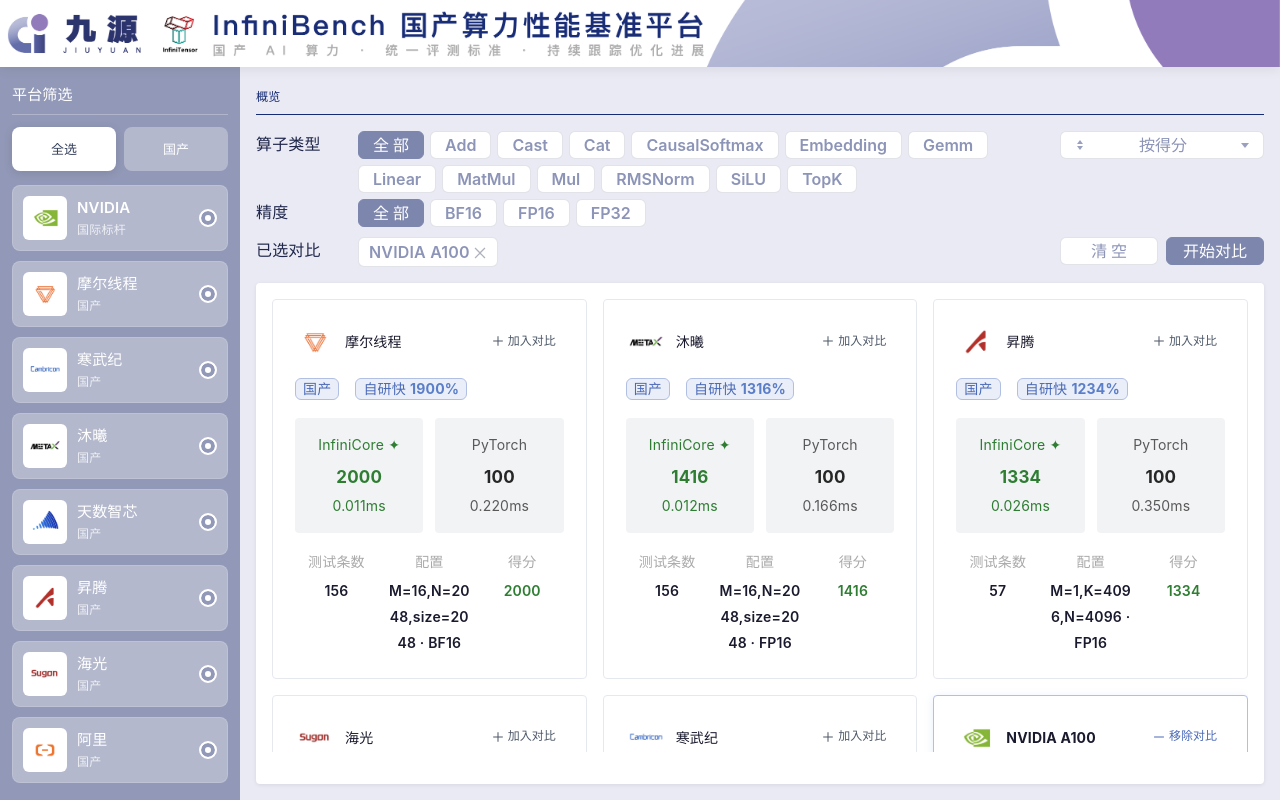
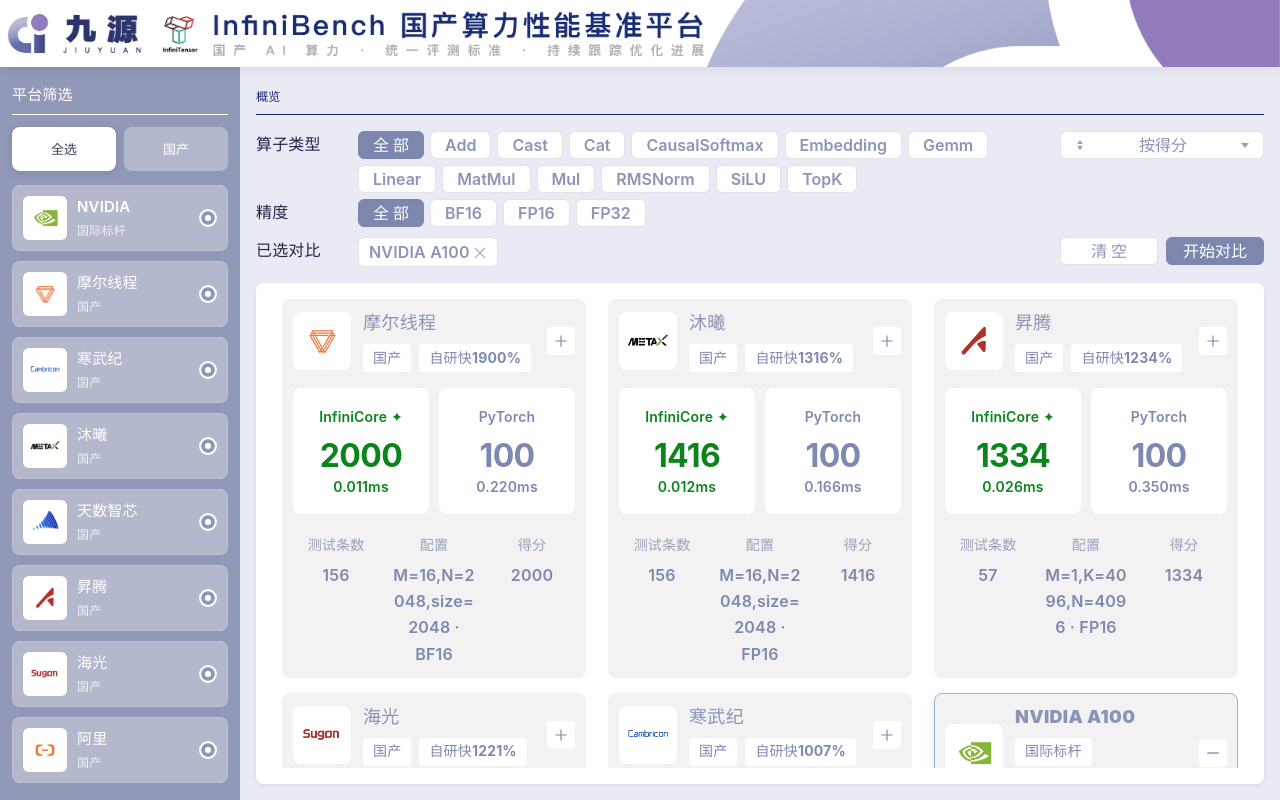
Before and after one commit to InfiniTensor/InfiniMetrics, a Vue app in the folder dashboard-ui/: page / in a window 1280 px wide. Built offline with nearby package versions, Linux system fonts and the light colour scheme.

Commit message:
feat: card ui

```diff
--- a/dashboard-ui/src/components/DashboardCard.vue
+++ b/dashboard-ui/src/components/DashboardCard.vue
@@ -24,8 +24,8 @@
   min-height: 0;
   height: 100%;
   overflow: hidden;
-  padding: 16px;
-  border-radius: 4px;
+  padding: 16px 16px 16px 16px;
+  border-radius: 8px;
   background: #fff;
   box-shadow: 0 1px 4px rgba(0, 0, 0, 0.08);
 }
--- a/dashboard-ui/src/styles/dashboard.css
+++ b/dashboard-ui/src/styles/dashboard.css
@@ -107,7 +107,7 @@
   display:block;font-size:15px;font-weight:700;color:#fff;line-height:1.3;
 }
 .sb-section-line{
-  margin-top:10px;height:1px;background:rgba(255,255,255,0.28);
+  margin-top:10px;height:1px;background:#fff;
   width:100%;
 }
 
@@ -153,7 +153,7 @@
   padding:4px;
   display:block;
 }
-.brand-text{flex:1;min-width:0;display:flex;flex-direction:column;gap:4px;}
+.brand-text{flex:1;min-width:0;display:flex;flex-direction:column;gap:6px;}
 .brand-name{font-size:15px;font-weight:600;color:#fff;line-height:1.25;}
 .brand-tagline{
   font-size:12px;font-weight:400;color:rgba(255,255,255,0.78);line-height:1.25;
@@ -246,7 +246,8 @@
   min-height:0;
   /* 滚动由各子视图自行承担：详情页标题栏固定在卡片顶，正文在 .detail-panel__scroll 内滚动 */
   overflow:hidden;
-  padding:0 0 16px;
+  padding:0;
+  margin:0 10px;
 }
 .overview-panel,
 .detail-wrap,
@@ -258,7 +259,10 @@
   display:block;
   flex:1;
   min-height:0;
+  overflow-x:hidden;
   overflow-y:auto;
+  /* 底部留白：避免最后一行卡片贴底被白卡片圆角 / overflow 裁切 */
+  padding-bottom:20px;
 }
 .compare-wrap.active{
   display:flex;
@@ -360,14 +364,14 @@
 .prec-badge{padding:3px 8px;border-radius:4px;font-size:11px;font-weight:500;}
 .p-fp16{background:#e3f2fd;color:#1565c0;}
 .p-bf16{background:#f3e5f5;color:#7b1fa2;}
-.p-fp32{background:#e8f5e9;color:#2e7d32;}
+.p-fp32{background:#e8f5e9;color:hsl(128.43deg 84.62% 28.04%);}
 .score-cell{display:flex;align-items:center;gap:6px;}
 .score-num{font-weight:700;color:var(--blue);}
-.score-up{color:#00c853;}
-.score-dn{color:#ef5350;}
+.score-up{color:hsl(128.43deg 84.62% 28.04%);}
+.score-dn{color:hsl(0deg 100% 50%);}
 .score-na{color:#999;font-weight:600;}
 .op-warn-icon{cursor:help;font-size:14px;}
-.op-detail-row--warn td:first-child{box-shadow:inset 3px 0 0 #c62828;}
+.op-detail-row--warn td:first-child{box-shadow:inset 3px 0 0 hsl(0deg 100% 50%);}
 .dual-bar{display:flex;flex-direction:column;gap:3px;min-width:110px;}
 .dual-row{display:flex;align-items:center;gap:4px;}
 .dual-lbl{
--- a/dashboard-ui/src/views/dashboard/components/DashboardOverviewCards.vue
+++ b/dashboard-ui/src/views/dashboard/components/DashboardOverviewCards.vue
@@ -16,7 +16,7 @@
   return PLATFORMS.find((p) => p.key === card.key)!
 }
 
-/** 概览卡得分前景色与 advTxt 标签色：数字等用 scoreTierColor；adv 标签高分档用 scoreTierTagPreset（蓝） */
+/** 概览卡自研列与 ownScoreColStyle 用 scoreTierColor；adv 标签高分档用 scoreTierTagPreset（蓝）。底部「得分」数值与两侧统计同色 */
 function scoreColor(card: CardRow) {
   return scoreTierColor(card.ownScore)
 }
@@ -68,7 +68,7 @@
       @click="goDetail(c.key)"
     >
       <div class="card-head">
-        <div class="card-head-row card-head-row--top">
+        <div class="card-head-row card-head-row--main">
           <div class="card-logo" aria-hidden="true">
             <img
               v-if="platIconSrc(c.key)"
@@ -83,7 +83,29 @@
               :style="{ background: platOf(c).color }"
             >{{ platOf(c).logo }}</span>
           </div>
-          <div class="card-brand-name">{{ platOf(c).name }}</div>
+          <div class="card-head-center">
+            <div class="card-brand-name">{{ platOf(c).name }}</div>
+            <div class="card-head-tags">
+              <a-tag
+                size="small"
+                :class="{ 'overview-tag--theme-blue': platOf(c).domestic }"
+                :color="platOf(c).domestic ? 'blue' : 'green'"
+              >
+                {{ platOf(c).type }}
+              </a-tag>
+              <a-tag
+                v-if="c.advTxt"
+                size="small"
+                :class="{ 'overview-tag--theme-blue': scoreTagPreset(c) === 'blue' }"
+                :color="scoreTagPreset(c)"
+              >
+                <template v-for="(seg, idx) in advTxtSegments(c.advTxt)" :key="idx">
+                  <strong v-if="seg.bold" class="adv-txt-num">{{ seg.text }}</strong>
+                  <template v-else>{{ seg.text }}</template>
+                </template>
+              </a-tag>
+            </div>
+          </div>
           <a-button
             type="text"
             size="small"
@@ -101,26 +123,6 @@
               }}</span>
             </span>
           </a-button>
-        </div>
-        <div class="card-head-row card-head-row--tag">
-          <a-tag
-            size="small"
-            :class="{ 'overview-tag--theme-blue': platOf(c).domestic }"
-            :color="platOf(c).domestic ? 'blue' : 'green'"
-          >
-            {{ platOf(c).type }}
-          </a-tag>
-          <a-tag
-            v-if="c.advTxt"
-            size="small"
-            :class="{ 'overview-tag--theme-blue': scoreTagPreset(c) === 'blue' }"
-            :color="scoreTagPreset(c)"
-          >
-            <template v-for="(seg, idx) in advTxtSegments(c.advTxt)" :key="idx">
-              <strong v-if="seg.bold" class="adv-txt-num">{{ seg.text }}</strong>
-              <template v-else>{{ seg.text }}</template>
-            </template>
-          </a-tag>
         </div>
       </div>
       <div
@@ -155,7 +157,7 @@
         </div>
         <div class="stat-item">
           <div class="stat-lbl">得分</div>
-          <div class="stat-val" :style="{ color: scoreColor(c) }">{{
+          <div class="stat-val">{{
             c.ownScore != null ? c.ownScore : '—'
           }}</div>
         </div>
@@ -165,29 +167,36 @@
 </template>
 
 <style scoped>
-/* 概览平台卡片：扁平描边容器（业务逻辑未改，仅 UI） */
+/* 概览平台卡片：浅灰底 + 白块对比区（仅 UI；中间自研列档色仍由 ownScoreColStyle 控制） */
 .dashboard-overview-cards {
-  --overview-card-border: #e5e8ef;
-  /* 已加入对比：与「移除对比」浅蓝底、标签同系描边 */
-  --overview-card-border-in-compare: color-mix(in srgb, var(--blue) 40%, #e8eaf2);
-  --overview-card-shadow-hover: 0 4px 14px rgba(22, 43, 117, 0.12);
-  --overview-card-radius: 4px;
+  --overview-card-border: #e8e8e8;
+  --overview-card-border-in-compare: color-mix(in srgb, var(--blue) 45%, #d9d9d9);
+  --overview-card-hover-bg: #e2e5ee;
+  --overview-card-radius: 8px;
+  --overview-muted: #7d89b0;
+  /* 卡片内芯片/平台名称：略偏薰衣草灰蓝，与标签等 --overview-muted 区分 */
+  --overview-brand-name: #8a94b7;
+  --overview-caption: #9aa3bf;
+  --overview-hover-title: #3d4a63;
+  --overview-hover-tag-bg: #6b7389;
+  --overview-hover-btn-bg: #5a6478;
+  --overview-hover-btn-in-bg: #5c4f7a;
 
   display: grid;
   width: 100%;
   box-sizing: border-box;
-  /* 每行三列均分剩余宽度；minmax(0,1fr) 防止长内容撑破网格 */
   grid-template-columns: repeat(3, minmax(0, 1fr));
-  gap: 16px;
+  row-gap: 15px;
+  column-gap: 22px;
 }
 
 .dashboard-overview-cards__empty {
   grid-column: 1 / -1;
   text-align: center;
   padding: 50px;
-  color: #aaa;
+  color: var(--overview-caption);
   font-size: 14px;
-  background: #fff;
+  background: #f2f2f2;
   border-radius: var(--overview-card-radius);
   border: 1px solid var(--overview-card-border);
   box-shadow: none;
@@ -195,32 +204,49 @@
 
 .score-card {
   font-size: 14px;
-  background: #fff;
+  background: #f2f2f2;
   border-radius: var(--overview-card-radius);
-  border: 1px solid var(--overview-card-border);
-  padding: 22px;
+  border: 1px solid transparent;
+  padding: 10px;
   box-shadow: none;
   cursor: pointer;
   transition:
     border-color 0.2s ease,
-    background-color 0.2s ease,
-    box-shadow 0.2s ease;
+    background-color 0.2s ease;
   position: relative;
   overflow: hidden;
 }
 
-/* 双类链提高优先级，避免 scoped 下与 .score-card 的 border 简写权重拉扯导致仍为灰边 */
 .score-card.score-card--in-compare {
   border: 1px solid var(--overview-card-border-in-compare);
-  box-shadow: 0 2px 10px rgba(91, 126, 201, 0.14);
+  box-shadow: 0 2px 12px rgba(91, 126, 201, 0.12);
 }
 
-/* 悬停一律主题蓝 + 轻阴影（覆盖已加入对比时的描边/阴影） */
 .score-card:hover {
-  transform: none;
-  box-shadow: var(--overview-card-shadow-hover);
-  background: #fafbfc;
-  border-color: var(--color-primary);
+  background: var(--overview-card-hover-bg);
+  box-shadow: none;
+  border-color: transparent;
+}
+
+/* 悬停时与示意图一致：标题加深、标签反色、对比钮深色底白图标 */
+.score-card:hover .card-brand-name {
+  color: var(--overview-hover-title);
+}
+
+.score-card:hover .card-head-tags :deep(.ant-tag) {
+  color: #fff !important;
+  background: var(--overview-hover-tag-bg) !important;
+  border: none !important;
+}
+
+.score-card:hover .card-head-tags :deep(.overview-tag--theme-blue.ant-tag) {
+  color: #fff !important;
+  background: var(--overview-hover-tag-bg) !important;
+  border: none !important;
+}
+
+.score-card:hover .card-head-tags :deep(.overview-tag--theme-blue .adv-txt-num) {
+  color: #fff !important;
 }
 
 .score-card::before {
@@ -228,132 +254,199 @@
 }
 
 .card-head {
-  --card-logo-size: 40px;
-  --card-head-inline-gap: 10px;
-  display: flex;
-  flex-direction: column;
-  gap: 16px;
-  margin-bottom: 18px;
+  --card-logo-size: 58px;
+  --card-head-inline-gap: 12px;
+  /* 与 tag 同高，+/- 按钮宽高与之对齐 */
+  --overview-chip-h: 28px;
+  margin-bottom: 16px;
 }
 
-.card-head-row--top {
+.card-head-row--main {
   display: flex;
   align-items: center;
   gap: var(--card-head-inline-gap);
   min-width: 0;
 }
 
-.card-head-compare-btn {
-  flex-shrink: 0;
-  margin-left: auto;
+.card-head-center {
+  flex: 1;
+  min-width: 0;
+  display: flex;
+  flex-wrap: wrap;
+  align-items: center;
+  gap: 8px 15px;
 }
 
-/* type="text"：不包 Wave，去掉点击水波纹/扩散动画；样式仍按原默认按钮意图覆盖 */
-.card-head-compare-btn.ant-btn.ant-btn-text {
-  border-radius: 2px;
-  border: none;
-  box-shadow: none;
-  font-size: 12px;
-  color: #4e5969;
-  background: transparent;
-  padding-inline: 8px;
-  height: auto;
-  transition: none;
+.card-brand-name {
+  font-size: 18px;
+  font-weight: 900;
+  color: var(--overview-brand-name);
+  letter-spacing: 0.02em;
+  min-width: 0;
+  overflow: hidden;
+  text-overflow: ellipsis;
+  white-space: nowrap;
+  transition: color 0.2s ease;
 }
 
-/* 未加入：hover / 键盘聚焦时浅灰底（不含「移除对比」绿底状态） */
-.card-head-compare-btn.ant-btn:not(.card-head-compare-btn--in):hover,
-.card-head-compare-btn.ant-btn:not(.card-head-compare-btn--in):focus-visible {
-  border: none;
-  box-shadow: none;
-  color: #4e5969;
-  background: #f2f3f5;
-}
-
-/* 仅「有鼠标焦点但鼠标未悬停」时清掉底色；否则与 :hover 同时命中时透明会盖掉浅灰 */
-.card-head-compare-btn.ant-btn:not(.card-head-compare-btn--in):focus:not(:focus-visible):not(:hover) {
-  border: none;
-  box-shadow: none;
-  color: #4e5969;
-  background: transparent;
-}
-
-.card-head-compare-btn__inner {
-  display: inline-flex;
-  align-items: center;
-  justify-content: flex-end;
-  gap: 4px;
-}
-
-.card-head-compare-btn__txt {
-  color: inherit;
-}
-
-.card-head-compare-btn__ico {
-  font-size: 12px;
-  color: inherit;
-}
-
-/* 已加入对比：主题色文字，无底色、无边框 */
-.card-head-compare-btn--in.ant-btn.ant-btn-text {
-  color: var(--purple);
-  background: transparent !important;
-  border: none !important;
-  box-shadow: none;
-}
-
-.card-head-compare-btn--in.ant-btn.ant-btn-text:hover,
-.card-head-compare-btn--in.ant-btn.ant-btn-text:focus-visible {
-  color: var(--purple);
-  background: transparent !important;
-  border: none !important;
-}
-
-.card-head-compare-btn--in.ant-btn.ant-btn-text:focus:not(:focus-visible):not(:hover) {
-  color: var(--purple);
-  background: transparent !important;
-  border: none !important;
-}
-
-/* 第二行：国产（蓝）/ 国际标杆（绿）与「自研快」等并列，与头像左对齐；圆角 6px */
-.card-head-row--tag {
+.card-head-tags {
   display: flex;
   flex-wrap: wrap;
   align-items: center;
   gap: 8px;
+  min-width: 0;
 }
 
-.card-head-row--tag :deep(.ant-tag) {
-  border-radius: 6px;
+.card-head-tags :deep(.ant-tag) {
+  margin: 0 !important;
+  border-radius: 4px !important;
   font-size: 14px !important;
+  line-height: 1.35 !important;
+  min-height: var(--overview-chip-h) !important;
+  box-sizing: border-box !important;
+  display: inline-flex !important;
+  align-items: center !important;
+  padding: 2px 10px !important;
+  color: var(--overview-muted) !important;
+  background: #fff !important;
+  border: none !important;
+  transition:
+    background-color 0.2s ease,
+    color 0.2s ease;
 }
 
-/* 国产 + adv 高分档：覆盖 Ant preset blue，贴近 :root --blue / --purple */
-.card-head-row--tag :deep(.overview-tag--theme-blue.ant-tag) {
-  color: var(--purple) !important;
-  background: color-mix(in srgb, var(--blue) 13%, #ffffff) !important;
-  border-color: color-mix(in srgb, var(--blue) 40%, #e8eaf2) !important;
+.card-head-tags :deep(.overview-tag--theme-blue.ant-tag) {
+  color: var(--overview-muted) !important;
+  background: #fff !important;
+  border: none !important;
 }
 
-.card-head-row--tag :deep(.overview-tag--theme-blue .adv-txt-num) {
-  color: var(--blue) !important;
+.card-head-tags :deep(.overview-tag--theme-blue .adv-txt-num) {
+  color: var(--overview-muted) !important;
 }
 
 .adv-txt-num {
   font-weight: 700;
 }
 
+.card-head-compare-btn {
+  flex-shrink: 0;
+}
+
+/* 对比：与 tag 同尺寸方块、无边框，仅图标（文案保留在 DOM 供读屏） */
+.card-head-compare-btn.ant-btn.ant-btn-text {
+  border-radius: 4px;
+  border: none !important;
+  box-shadow: none;
+  font-size: 14px;
+  color: var(--overview-muted);
+  background: #fff;
+  padding: 0 !important;
+  width: var(--overview-chip-h) !important;
+  height: var(--overview-chip-h) !important;
+  min-width: var(--overview-chip-h) !important;
+  min-height: var(--overview-chip-h) !important;
+  line-height: 1 !important;
+  display: inline-flex;
+  align-items: center;
+  justify-content: center;
+  transition:
+    color 0.2s ease,
+    background-color 0.2s ease;
+}
+
+/* 卡片悬停或按钮自身悬停/聚焦：深色方钮 + 白图标（替代原先主题蓝描边效果） */
+.score-card:hover .card-head-compare-btn.ant-btn:not(.card-head-compare-btn--in),
+.card-head-compare-btn.ant-btn:not(.card-head-compare-btn--in):hover,
+.card-head-compare-btn.ant-btn:not(.card-head-compare-btn--in):focus-visible {
+  color: #fff;
+  background: var(--overview-hover-btn-bg);
+  border: none !important;
+  box-shadow: none;
+}
+
+/* 仅当卡片未悬停时收敛「鼠标焦点但非 :focus-visible」的底色，避免盖住 .score-card:hover 下的深色按钮 */
+.score-card:not(:hover) .card-head-compare-btn.ant-btn:not(.card-head-compare-btn--in):focus:not(:focus-visible):not(:hover) {
+  color: var(--overview-muted);
+  background: #fff;
+  border: none !important;
+  box-shadow: none;
+}
+
+.card-head-compare-btn__inner {
+  display: inline-flex;
+  align-items: center;
+  justify-content: center;
+}
+
+.card-head-compare-btn__txt {
+  position: absolute;
+  width: 1px;
+  height: 1px;
+  padding: 0;
+  margin: -1px;
+  overflow: hidden;
+  clip: rect(0, 0, 0, 0);
+  white-space: nowrap;
+  border: 0;
+}
+
+.card-head-compare-btn__ico {
+  font-size: 14px;
+  color: inherit;
+}
+
+.card-head-compare-btn--in.ant-btn.ant-btn-text {
+  color: var(--purple);
+  background: #fff !important;
+  border: none !important;
+  box-shadow: none;
+}
+
+.score-card:hover .card-head-compare-btn--in.ant-btn.ant-btn-text {
+  color: #fff !important;
+  background: var(--overview-hover-btn-in-bg) !important;
+  border: none !important;
+}
+
+.card-head-compare-btn--in.ant-btn.ant-btn-text:hover,
+.card-head-compare-btn--in.ant-btn.ant-btn-text:focus-visible {
+  color: var(--purple);
+  background: #faf8ff !important;
+  border: none !important;
+}
+
+.score-card:hover .card-head-compare-btn--in.ant-btn.ant-btn-text:hover,
+.score-card:hover .card-head-compare-btn--in.ant-btn.ant-btn-text:focus-visible {
+  color: #fff !important;
+  background: color-mix(in srgb, var(--overview-hover-btn-in-bg) 92%, #000) !important;
+  border: none !important;
+}
+
+.card-head-compare-btn--in.ant-btn.ant-btn-text:focus:not(:focus-visible):not(:hover) {
+  color: var(--purple);
+  background: #fff !important;
+  border: none !important;
+}
+
+.score-card:hover .card-head-compare-btn--in.ant-btn.ant-btn-text:focus:not(:focus-visible):not(:hover) {
+  color: #fff !important;
+  background: var(--overview-hover-btn-in-bg) !important;
+  border: none !important;
+}
+
 .card-logo {
   width: var(--card-logo-size);
   height: var(--card-logo-size);
   flex-shrink: 0;
-  padding: 0;
-  border-radius: 7px;
+  padding: 4px;
+  border-radius: 8px;
   display: flex;
   align-items: center;
   justify-content: center;
   overflow: hidden;
   background: #fff;
+  border: none;
   box-sizing: border-box;
 }
 
@@ -374,25 +467,14 @@
   color: #fff;
   font-size: 14px;
   font-weight: 700;
-  border-radius: inherit;
-}
-
-.card-brand-name {
-  flex: 1;
-  font-size: 14px;
-  font-weight: 700;
-  color: #1a1a2e;
-  min-width: 0;
-  overflow: hidden;
-  text-overflow: ellipsis;
-  white-space: nowrap;
+  border-radius: 8px;
 }
 
 .card-scores {
   display: grid;
   grid-template-columns: 1fr 1fr;
-  gap: 12px;
-  margin-bottom: 16px;
+  gap: 10px;
+  margin-bottom: 18px;
 }
 
 .card-scores--single {
@@ -401,58 +483,78 @@
 
 .score-col {
   text-align: center;
-  padding: 14px 10px;
-  border-radius: 4px;
-  background: #f2f3f5;
+  padding: 16px 12px 14px;
+  border-radius: 8px;
+  background: #fff;
+  border: none;
+  box-sizing: border-box;
 }
 
 .sc-label {
   font-size: 14px;
-  color: #888;
-  margin-bottom: 6px;
+  font-weight: 600;
+  margin-bottom: 8px;
 }
 
 .sc-num {
-  font-size: 17px;
+  font-size: 32px;
   font-weight: 700;
+  line-height: 1.05;
+  letter-spacing: -0.02em;
   margin-bottom: 2px;
 }
 
 .sc-cap {
-  font-size: 12px;
-  color: #888;
-  line-height: 1.2;
-  margin-bottom: 4px;
+  font-size: 14px;
+  line-height: 1.25;
+  margin-bottom: 6px;
 }
 
 .sc-cap--base {
-  color: #8c8c8c;
+  color: var(--overview-muted);
 }
 
-/* 自研列字色由模板内 ownScoreColStyle（与得分同档）控制 */
-
-/* 灰底列：字色加深，保证在 #F2F3F5 上可读 */
 .sc-label.sc-label--base {
-  color: #595959;
+  color: var(--overview-muted);
 }
 
 .sc-num.sc-num--base {
-  color: #262626;
+  color: var(--overview-muted);
 }
 
 .sc-val.sc-val--base {
-  color: #595959;
+  color: var(--overview-muted);
+  font-weight: 600;
 }
 
 .sc-val {
   font-size: 14px;
-  color: #666;
+  font-weight: 600;
+}
+
+.stat-lbl {
+  font-size: 14px;
+  color: var(--overview-caption);
+  margin-bottom: 4px;
+  white-space: nowrap;
+}
+
+.stat-val {
+  font-size: 16px;
+  font-weight: 600;
+  color: var(--overview-muted);
+}
+
+.stat-val--wrap {
+  white-space: normal;
+  overflow-wrap: anywhere;
+  word-break: break-word;
 }
 
 .card-stats {
   display: flex;
   justify-content: space-between;
-  gap: 10px;
+  gap: 12px;
   padding: 0;
   margin: 0;
   background: transparent;
@@ -464,25 +566,6 @@
   flex: 1 1 0;
   min-width: 0;
   text-align: center;
-}
-
-.stat-lbl {
-  font-size: 14px;
-  color: #aaa;
-  margin-bottom: 3px;
-  white-space: nowrap;
-}
-
-.stat-val {
-  font-size: 14px;
-  font-weight: 600;
-  color: #1a1a2e;
-}
-
-.stat-val--wrap {
-  white-space: normal;
-  overflow-wrap: anywhere;
-  word-break: break-word;
 }
 
 @media (max-width: 1024px) {
```
Also changed, not shown: dashboard-ui/src/utils/scoreColor.ts (+15 -7 lines), dashboard-ui/src/views/dashboard/components/DashboardComparePanel.vue (+10 -9 lines), dashboard-ui/src/views/dashboard/components/DashboardDetailPanel.vue (+5 -5 lines).
